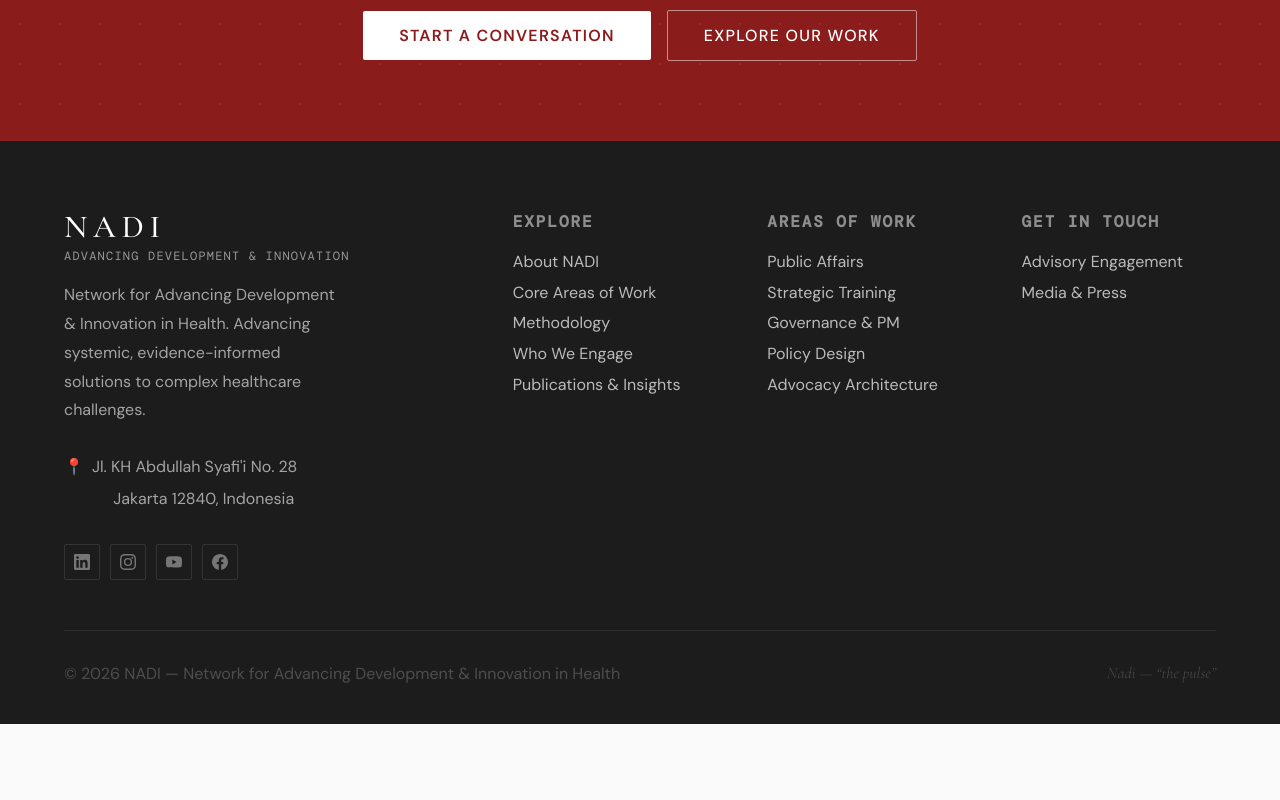
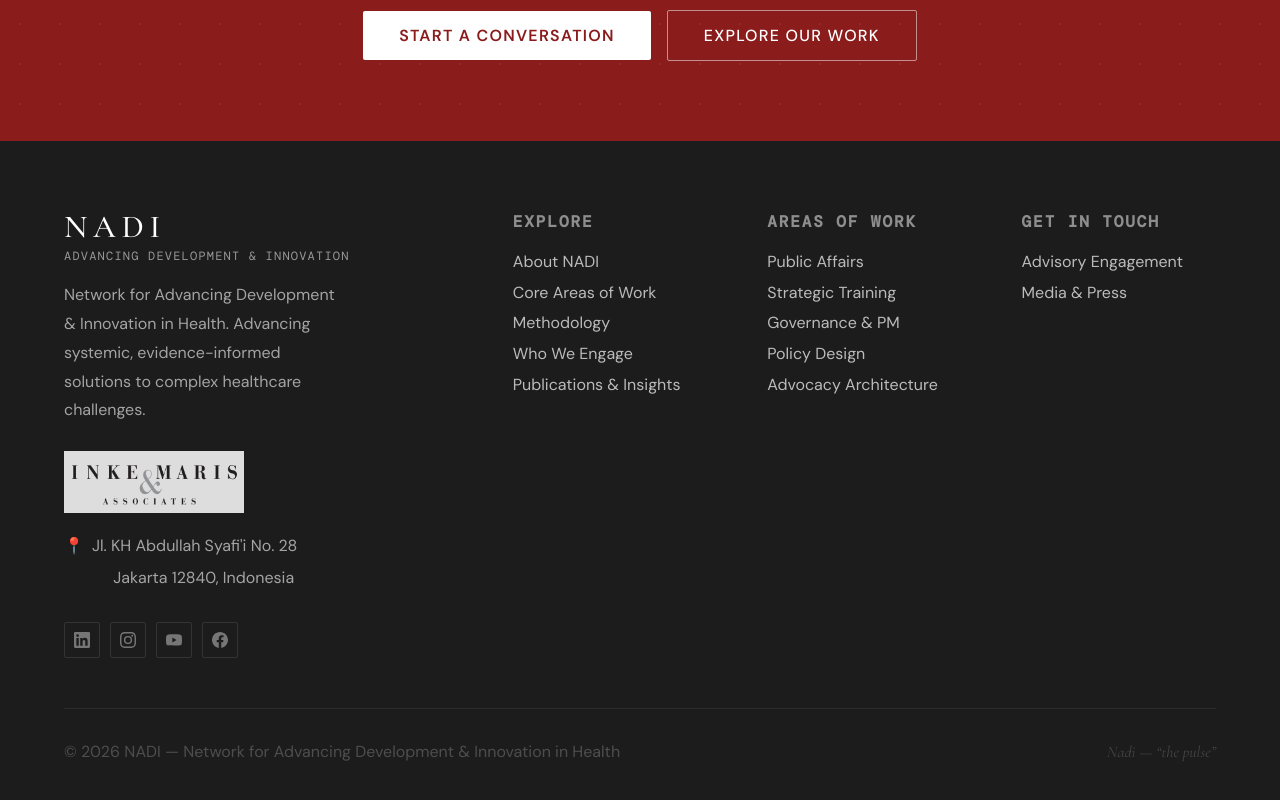
Before and after one commit to pendtiumpraz/nadi, a Next.js app: page / in a window 1280 px wide. Shown: the part 5815-6615 px from the top of the page. Before the commit the page ends 6539 px from the top, so only its background shows below. Built offline with nearby package versions, Linux system fonts and the light colour scheme; no server answers.

Commit message:
add IMA logo above address in footer

```diff
--- a/src/components/Footer.tsx
+++ b/src/components/Footer.tsx
@@ -9,6 +9,7 @@ export default function Footer() {
                     </a>
                     <p className="footer-desc">Network for Advancing Development &amp; Innovation in Health. Advancing systemic, evidence-informed solutions to complex healthcare challenges.</p>
                     <div className="footer-contact">
+                        <img src="/logo_IMA.png" alt="Inke Maris & Associates" style={{ maxWidth: "180px", marginBottom: "0.75rem", opacity: 0.85 }} />
                         <p><span>📍</span> Jl. KH Abdullah Syafi&apos;i No. 28<br />&nbsp;&nbsp;&nbsp;&nbsp;&nbsp;Jakarta 12840, Indonesia</p>
                     </div>
                     <div className="footer-social">
```
Also changed, not shown: public/logo_IMA.png (added).
